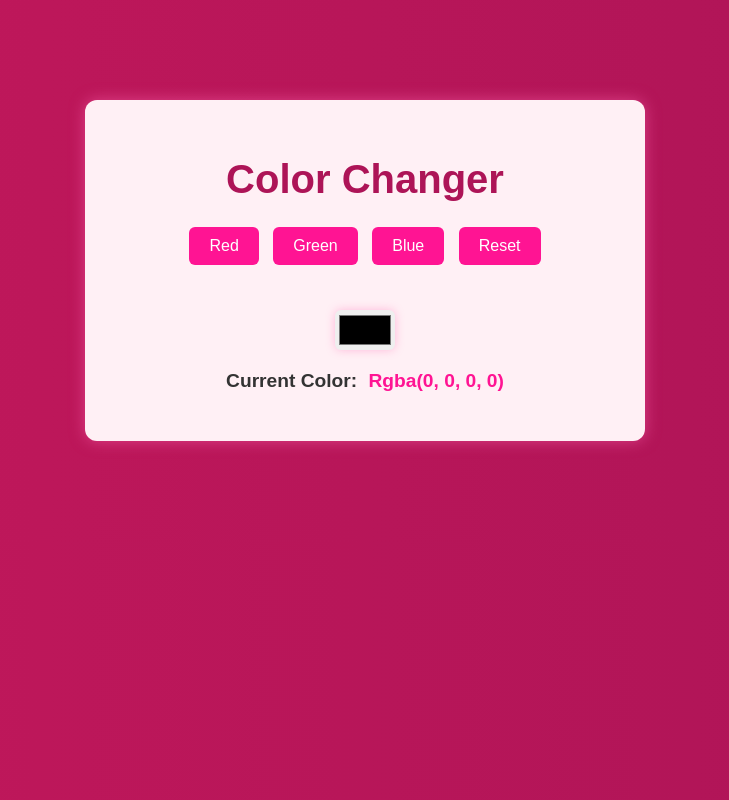
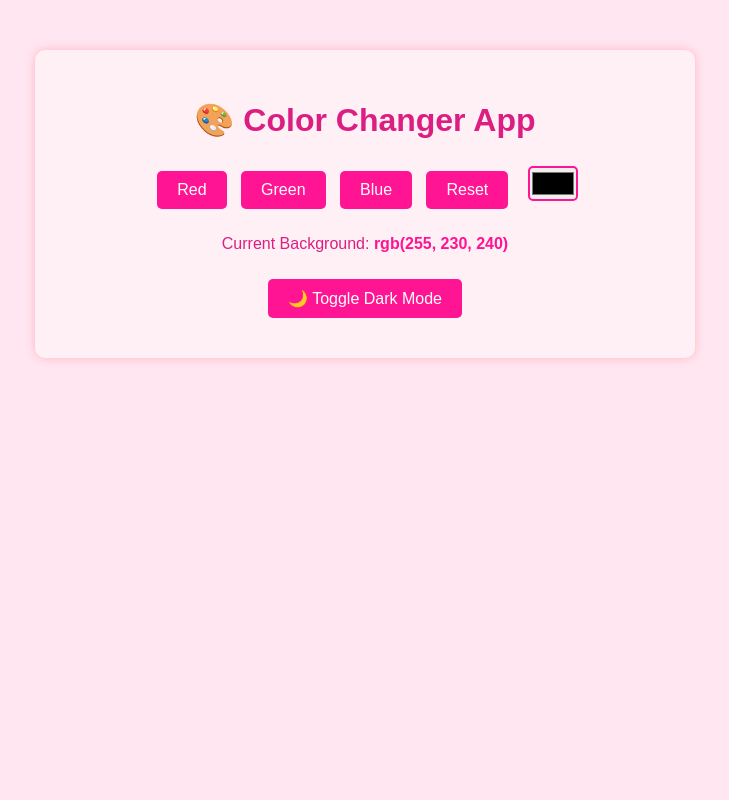
Before and after one commit to hafizabushra997/js-practice-projects, a plain HTML site: page color-changer-app/index.html in a window 1280 px wide. Shown: the whole page, without its empty margins (275-1004 px from the left). Drawn offline with Linux system fonts and the light colour scheme.

Commit message:
Updated Color changer  App

```diff
--- a/color-changer-app/app.js
+++ b/color-changer-app/app.js
@@ -5,6 +5,12 @@ let blueBtn = document.getElementById('blue');
 let resetBtn = document.getElementById('reset');
 let currentColorText = document.querySelector('span');
 let customColor = document.getElementById('customColor');
+let toggleDarkModeBtn = document.getElementById('toggleDarkMode');
+
+// Toggle dark mode
+toggleDarkModeBtn.addEventListener('click', () => {
+  body.classList.toggle('dark-mode');
+});
 
 // Function to update the displayed current background color
 function updateCurrentColor() {
--- a/color-changer-app/index.html
+++ b/color-changer-app/index.html
@@ -7,19 +7,20 @@
   <link rel="stylesheet" href="style.css" />
 </head>
 <body>
-
   <div class="container">
-    <h1>Color Changer</h1>
+    <h1>🎨 Color Changer App</h1>
 
     <div class="buttons">
-      <button id="red">Red</button>
-      <button id="green">Green</button>
-      <button id="blue">Blue</button>
-      <button id="reset">Reset</button>
+      <button class="button" id="red">Red</button>
+      <button class="button" id="green">Green</button>
+      <button class="button" id="blue">Blue</button>
+      <button class="button" id="reset">Reset</button>
+      <input type="color" id="customColor" />
     </div>
 
-    <input type="color" id="customColor" />
-    <p id="currentColor">Current Color: <span>White</span></p>
+    <p>Current Background: <span id="currentColorText">white</span></p>
+
+    <button class="button toggle" id="toggleDarkMode">🌙 Toggle Dark Mode</button>
   </div>
 
   <script src="app.js"></script>
--- a/color-changer-app/style.css
+++ b/color-changer-app/style.css
@@ -1,73 +1,68 @@
 body {
+  font-family: Arial, sans-serif;
   margin: 0;
-  font-family: Arial, sans-serif;
-  background: linear-gradient(to right, #c2185b, #ad1457);
-  transition: background 0.5s ease;
+  padding: 0;
+  background: #ffe6f0;
+  color: #333;
+  transition: background 0.3s ease, color 0.3s ease;
+}
+
+.container {
+  max-width: 600px;
+  margin: 50px auto;
+  padding: 30px;
+  text-align: center;
+  background-color: #fff0f5;
+  border-radius: 10px;
+  box-shadow: 0 0 10px lightpink;
+  color: rgb(220, 30, 131);
+}
+
+.button {
+  padding: 10px 20px;
+  margin: 10px 5px;
+  font-size: 16px;
+  background-color: deeppink;
+  color: white;
+  border: none;
+  border-radius: 5px;
+  cursor: pointer;
+}
+
+.button:hover {
+  opacity: 0.9;
+}
+
+input[type="color"] {
+  width: 50px;
+  height: 35px;
+  padding: 0;
+  margin-left: 10px;
+  border: 2px solid deeppink;
+  border-radius: 5px;
+  cursor: pointer;
+}
+
+#currentColorText {
+  font-weight: bold;
+  color: deeppink;
+}
+
+.dark-mode {
+  background-color: #121212;
+  color: #f0f0f0;
+}
+
+.dark-mode .container {
+  background-color: #1e1e1e;
+  box-shadow: 0 0 10px #444;
+}
+
+.dark-mode .button {
+  background-color: #333;
   color: #fff;
 }
 
-.container {
-  max-width: 500px;
-  margin: 100px auto;
-  padding: 30px;
-  text-align: center;
-  background-color: #fff0f5;
-  box-shadow: 0 0 15px rgba(255, 105, 180, 0.5);
-  border-radius: 12px;
-  color: #333;
+.dark-mode input[type="color"] {
+  border: 2px solid #888;
 }
-
-h1 {
-  font-size: 2.5rem;
-  margin-bottom: 20px;
-  color: #ad1457;
-}
-
-.buttons {
-  margin-bottom: 20px;
-}
-
-button {
-  padding: 10px 20px;
-  margin: 5px;
-  font-size: 1rem;
-  border: none;
-  background-color: #ff1493;
-  color: white;
-  border-radius: 6px;
-  cursor: pointer;
-  transition: transform 0.2s, background-color 0.3s;
-}
-
-button:hover {
-  transform: scale(1.05);
-  background-color: #c2185b;
-}
-
-#customColor {
-  margin-top: 20px;
-  width: 60px;
-  height: 40px;
-  border: none;
-  border-radius: 6px;
-  box-shadow: 0 0 10px rgba(255, 105, 180, 0.4);
-  cursor: pointer;
-  transition: transform 0.2s;
-}
-
-#customColor:hover {
-  transform: scale(1.1);
-}
-
-#currentColor {
-  margin-top: 20px;
-  font-size: 1.2rem;
-  font-weight: bold;
-}
-
-#currentColor span {
-  color: #ff1493;
-  font-weight: bold;
-  margin-left: 6px;
-  text-transform: capitalize;
-}
```
